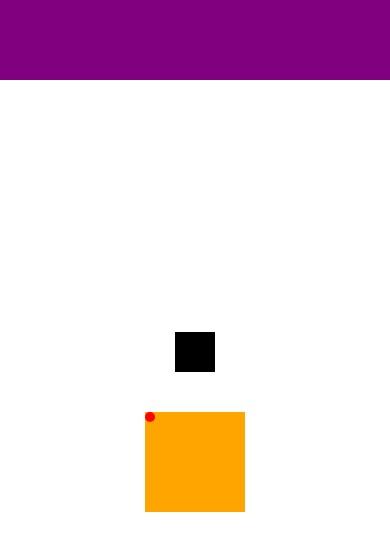
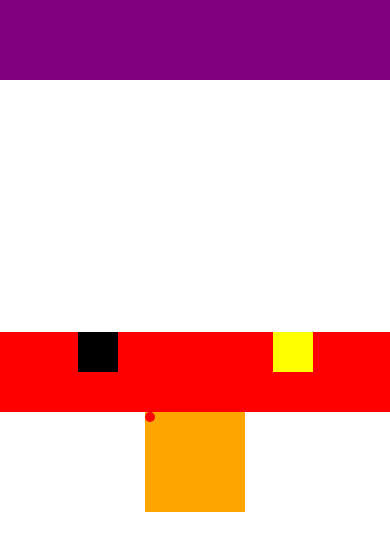
Before and after one commit to Debarshi-Chaudhuri/animation_projects, a React Native app: screen / in a window 390 px wide. Shown: the top 550 px of the page. Built offline with nearby package versions, Linux system fonts and the light colour scheme.

Commit message:
d commit

```diff
--- a/pages/Translatecheck.js
+++ b/pages/Translatecheck.js
@@ -1,5 +1,5 @@
 import React from 'react';
-import { View,Animated,StyleSheet,TouchableWithoutFeedback } from "react-native";
+import { View,Animated,StyleSheet,TouchableWithoutFeedback,Easing } from "react-native";
 class Translatecheck extends React.Component{
     state={
         animationY:new Animated.Value(0),
@@ -15,12 +15,26 @@ class Translatecheck extends React.Component{
         animationColor:new Animated.Value(0),
         animationRotate:new Animated.Value(0),
         animationRotateHeight:new Animated.Value(0),
-        animationRotateWidth:new Animated.Value(0)
+        animationRotateWidth:new Animated.Value(0),
+        animationTomatoX:new Animated.Value(0)
     }
     startAnimation=()=>{
         this.setState({disabled:true},()=>{
             setTimeout(()=>{this.setState({disabled:false})},1600)
         })
+
+
+        //Animating the yellow box
+        Animated.timing(this.state.animationTomatoX,{
+            toValue:100,
+            duration:1600,
+            //easing:Easing.back(4)
+            //easing:Easing.elastic(1)
+            easing:Easing.bounce
+        }).start(()=>{
+            this.state.animationTomatoX.setValue(0)
+        })
+
 
         //Animating height of the black box
         Animated.timing(this.state.animationRotateHeight,{
@@ -257,6 +271,13 @@ class Translatecheck extends React.Component{
                 }
             ]
         }
+        const animatedStyles4={
+            transform:[
+                {
+                    translateX:this.state.animationTomatoX
+                }
+            ]
+        }
         return(
             <View style={styles.container}>
                 <TouchableWithoutFeedback onPress={this.startAnimation} disabled={this.state.disabled} >
@@ -265,10 +286,17 @@ class Translatecheck extends React.Component{
                     </Animated.View>
                 </TouchableWithoutFeedback>
 
-                <TouchableWithoutFeedback onPress={this.startAnimation} disabled={this.state.disabled} >
-                    <Animated.View style={[styles.box3,animatedStyles3]}>
-                    </Animated.View>
-                </TouchableWithoutFeedback>
+                <View style={styles.midContainer}>
+                    <TouchableWithoutFeedback onPress={this.startAnimation} disabled={this.state.disabled} >
+                        <Animated.View style={[styles.box3,animatedStyles3]}>
+                        </Animated.View>
+                    </TouchableWithoutFeedback>
+
+                    <TouchableWithoutFeedback onPress={this.startAnimation} disabled={this.state.disabled} >
+                        <Animated.View style={[styles.box4,animatedStyles4]}>
+                        </Animated.View>
+                    </TouchableWithoutFeedback>
+                </View>
 
                 <TouchableWithoutFeedback onPress={this.startAnimation} disabled={this.state.disabled} >
                     <Animated.View style={[styles.box1,animatedStyles1]}>
@@ -310,5 +338,18 @@ const styles=StyleSheet.create({
     box3:{
         marginBottom:40,
         backgroundColor:'black'
-    }
+    },
+    midContainer:{
+        display:'flex',
+        flexDirection:'row',
+        width:'100%',
+        justifyContent:'space-around',
+        backgroundColor:'red'
+    },
+    box4:{
+        marginBottom:40,
+        backgroundColor:'yellow',
+        height:40,
+        width:40
+    },
 })
```
